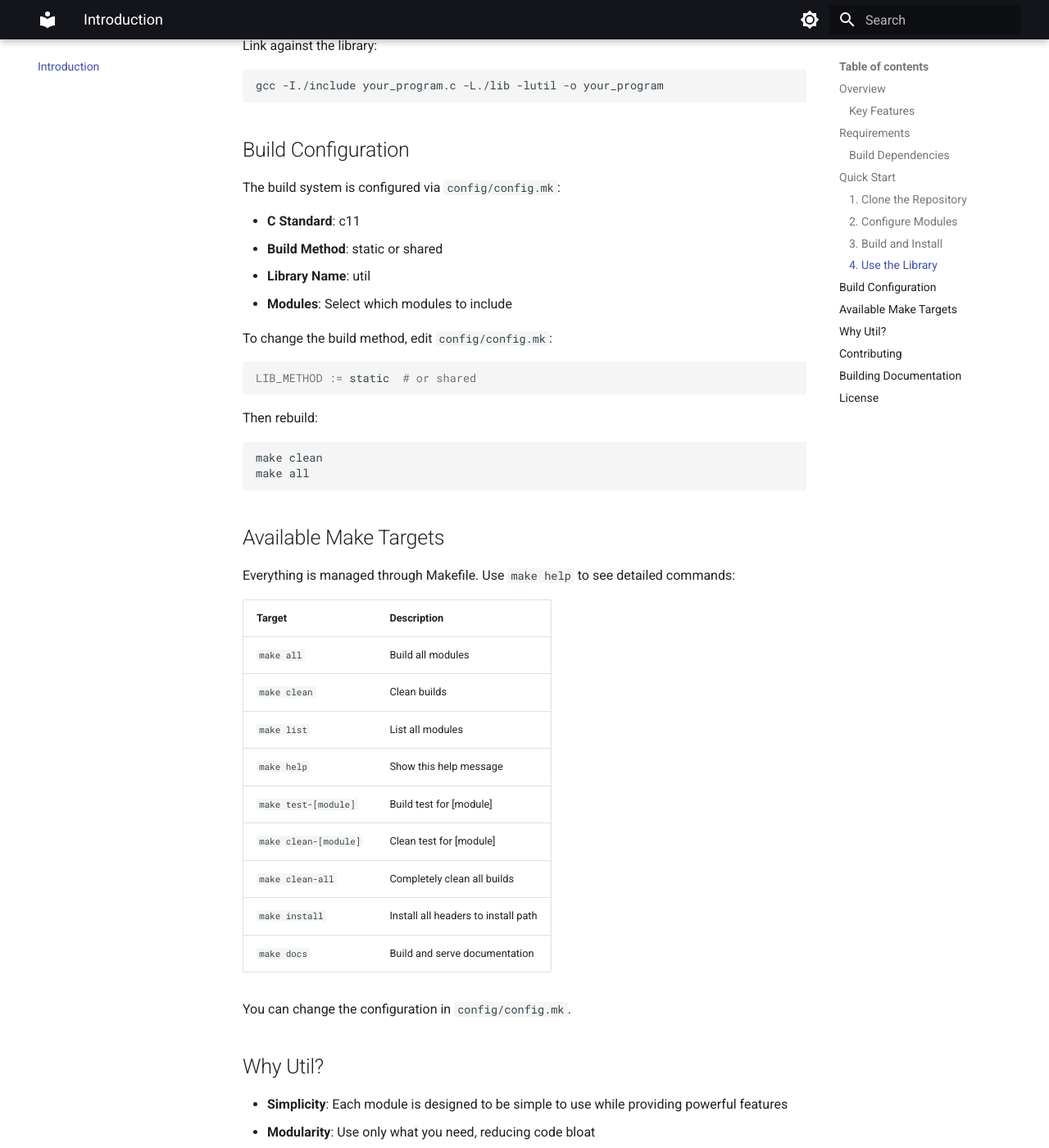
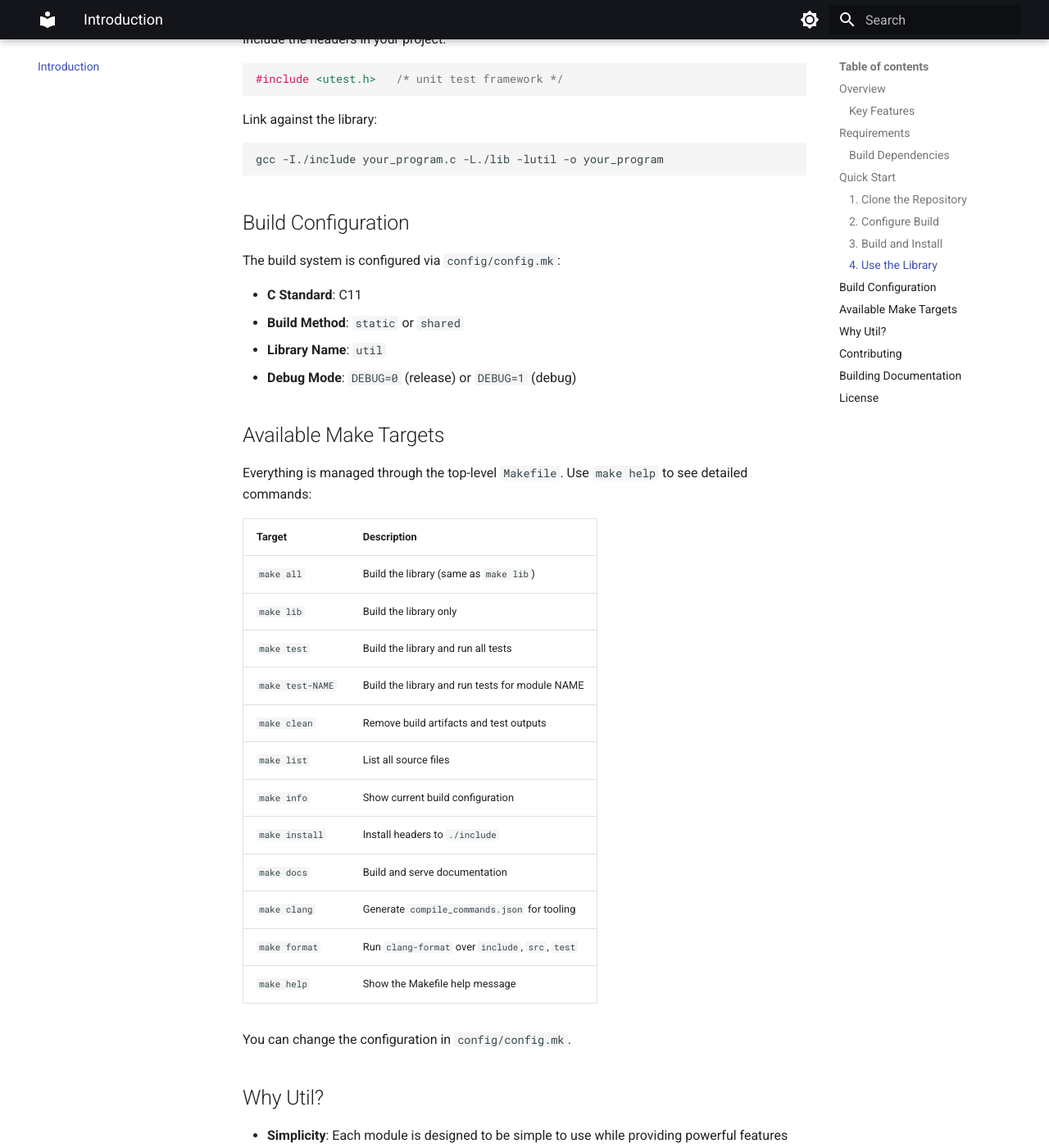
Before and after one commit to unsigend/util, an MkDocs documentation site: the page built from docs/docs/index.md, in a window 1280 px wide and 1400 px high, scrolled down 1990 px. Shown: the whole window at 82% size. Built offline with MkDocs 1.6.1 and Material for MkDocs 9.7.7, drawn with Linux system fonts in a browser that asks for light colours; some of the changed text lies outside the part shown.

````diff
--- a/docs/docs/index.md
+++ b/docs/docs/index.md
@@ -19,21 +19,21 @@
 
 ### Key Features
 
--   **Modular Design**: Each module is independent and can be used separately
--   **Header-Only**: Most modules are header-only, making integration simple
--   **Cross-Platform**: Works on Linux, macOS, and Windows
--   **C++ Compatible**: All modules are compatible with C++ code
--   **MIT Licensed**: Free to use in both open-source and commercial projects
--   **Zero Dependencies**: No external dependencies required
--   **Modern C**: Written in modern C with clean, maintainable code
+- **Modular Design**: Each module is independent and can be used separately
+- **Header-Only**: Most modules are header-only, making integration simple
+- **Cross-Platform**: Works on Linux, macOS, and Windows
+- **C++ Compatible**: All modules are compatible with C++ code
+- **MIT Licensed**: Free to use in both open-source and commercial projects
+- **Zero Dependencies**: No external dependencies required
+- **Modern C**: Written in modern C with clean, maintainable code
 
 ## Requirements
 
 ### Build Dependencies
 
--   **C Compiler**: GCC or Clang with C11 support
--   **Make**: GNU Make 3.81 or later
--   **Standard C Library**: glibc or compatible
+- **C Compiler**: GCC or Clang with C11 support
+- **Make**: GNU Make 3.81 or later
+- **Standard C Library**: glibc or compatible
 
 ## Quick Start
 
@@ -44,13 +44,17 @@
 cd util
 ```
 
-### 2. Configure Modules
+### 2. Configure Build
 
-Configure modules in `config/config.mk` (all modules are included by default).
+Configure the build in `config/config.mk`. The most important options are:
+
+- `LIB_NAME` – library name (default: `util`)
+- `LIB_METHOD` – `static` or `shared`
+- `DEBUG` – `0` for optimized builds, `1` for debug builds
 
 ### 3. Build and Install
 
-Build all modules:
+Build the library:
 
 ```bash
 make all
@@ -64,11 +68,10 @@
 
 ### 4. Use the Library
 
-Include the library in your project:
+Include the headers in your project:
 
 ```c
-#include <utest.h>
-#include <argparse.h>
+#include <utest.h>   /* unit test framework */
 ```
 
 Link against the library:
@@ -81,58 +84,48 @@
 
 The build system is configured via `config/config.mk`:
 
--   **C Standard**: c11
--   **Build Method**: static or shared
--   **Library Name**: util
--   **Modules**: Select which modules to include
-
-To change the build method, edit `config/config.mk`:
-
-```makefile
-LIB_METHOD := static  # or shared
-```
-
-Then rebuild:
-
-```bash
-make clean
-make all
-```
+- **C Standard**: C11
+- **Build Method**: `static` or `shared`
+- **Library Name**: `util`
+- **Debug Mode**: `DEBUG=0` (release) or `DEBUG=1` (debug)
 
 ## Available Make Targets
 
-Everything is managed through Makefile. Use `make help` to see detailed commands:
+Everything is managed through the top-level `Makefile`. Use `make help` to see detailed commands:
 
-| Target                | Description                         |
-| --------------------- | ----------------------------------- |
-| `make all`            | Build all modules                   |
-| `make clean`          | Clean builds                        |
-| `make list`           | List all modules                    |
-| `make help`           | Show this help message              |
-| `make test-[module]`  | Build test for [module]             |
-| `make clean-[module]` | Clean test for [module]             |
-| `make clean-all`      | Completely clean all builds         |
-| `make install`        | Install all headers to install path |
-| `make docs`           | Build and serve documentation       |
+| Target           | Description                                      |
+| ---------------- | ------------------------------------------------ |
+| `make all`       | Build the library (same as `make lib`)           |
+| `make lib`       | Build the library only                           |
+| `make test`      | Build the library and run all tests              |
+| `make test-NAME` | Build the library and run tests for module NAME  |
+| `make clean`     | Remove build artifacts and test outputs          |
+| `make list`      | List all source files                            |
+| `make info`      | Show current build configuration                 |
+| `make install`   | Install headers to `./include`                   |
+| `make docs`      | Build and serve documentation                    |
+| `make clang`     | Generate `compile_commands.json` for tooling     |
+| `make format`    | Run `clang-format` over `include`, `src`, `test` |
+| `make help`      | Show the Makefile help message                   |
 
 You can change the configuration in `config/config.mk`.
 
 ## Why Util?
 
--   **Simplicity**: Each module is designed to be simple to use while providing powerful features
--   **Modularity**: Use only what you need, reducing code bloat
--   **Maintainability**: Clean, well-documented code that's easy to understand and modify
--   **Reliability**: Thoroughly tested with comprehensive unit tests
--   **Community**: Open to contributions and improvements
+- **Simplicity**: Each module is designed to be simple to use while providing powerful features
+- **Modularity**: Use only what you need, reducing code bloat
+- **Maintainability**: Clean, well-documented code that's easy to understand and modify
+- **Reliability**: Thoroughly tested with comprehensive unit tests
+- **Community**: Open to contributions and improvements
 
 ## Contributing
 
 Contributions are welcome! Whether it's:
 
--   Bug reports
--   Feature requests
--   Documentation improvements
--   Code contributions
+- Bug reports
+- Feature requests
+- Documentation improvements
+- Code contributions
 
 Please feel free to:
 
@@ -152,10 +145,10 @@
 
 This will:
 
--   Create a Python virtual environment if needed
--   Install dependencies automatically
--   Build the documentation
--   Start a local server at `http://127.0.0.1:8000`
+- Create a Python virtual environment if needed
+- Install dependencies automatically
+- Build the documentation
+- Start a local server at `http://127.0.0.1:8000`
 
 ## License
 
````
Also changed, not shown: docs/utest.md (added, +226 -0 lines), 8 other files.
